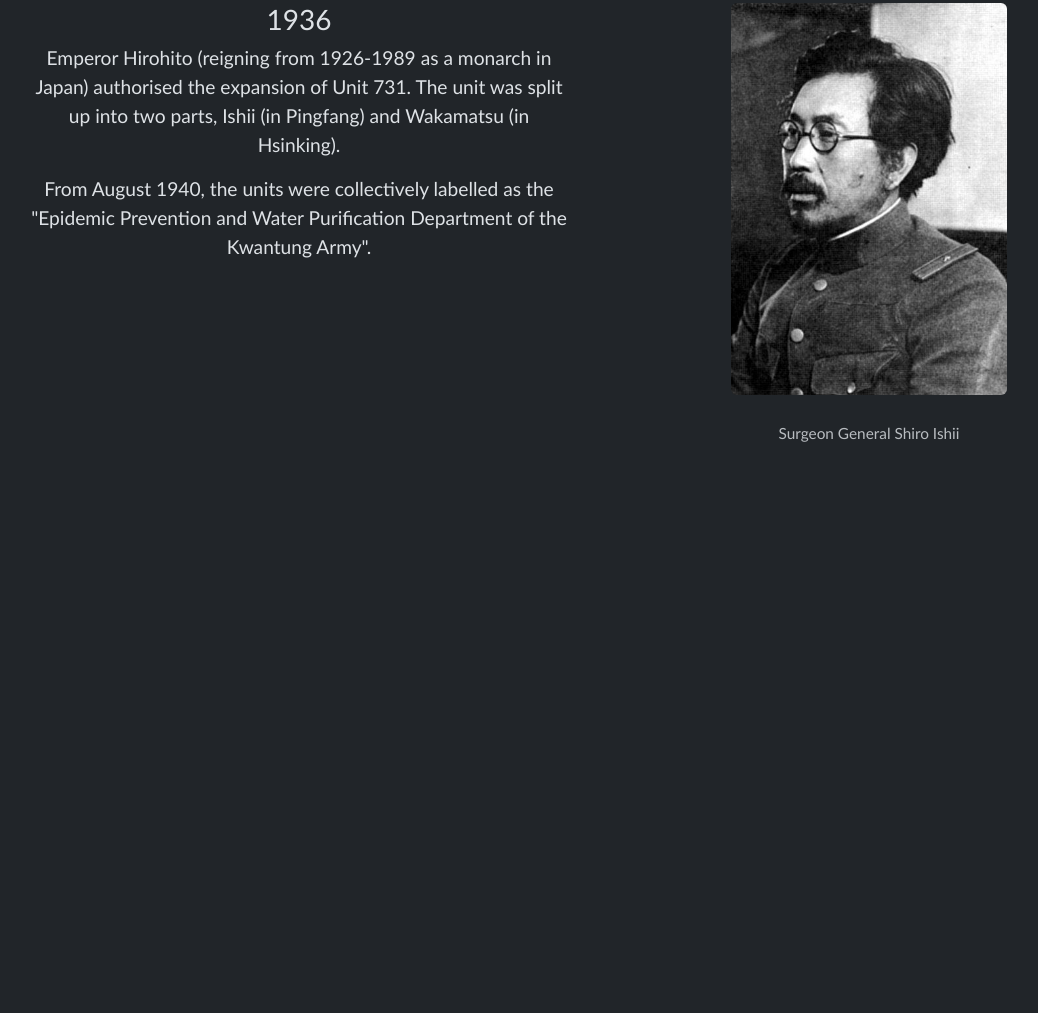
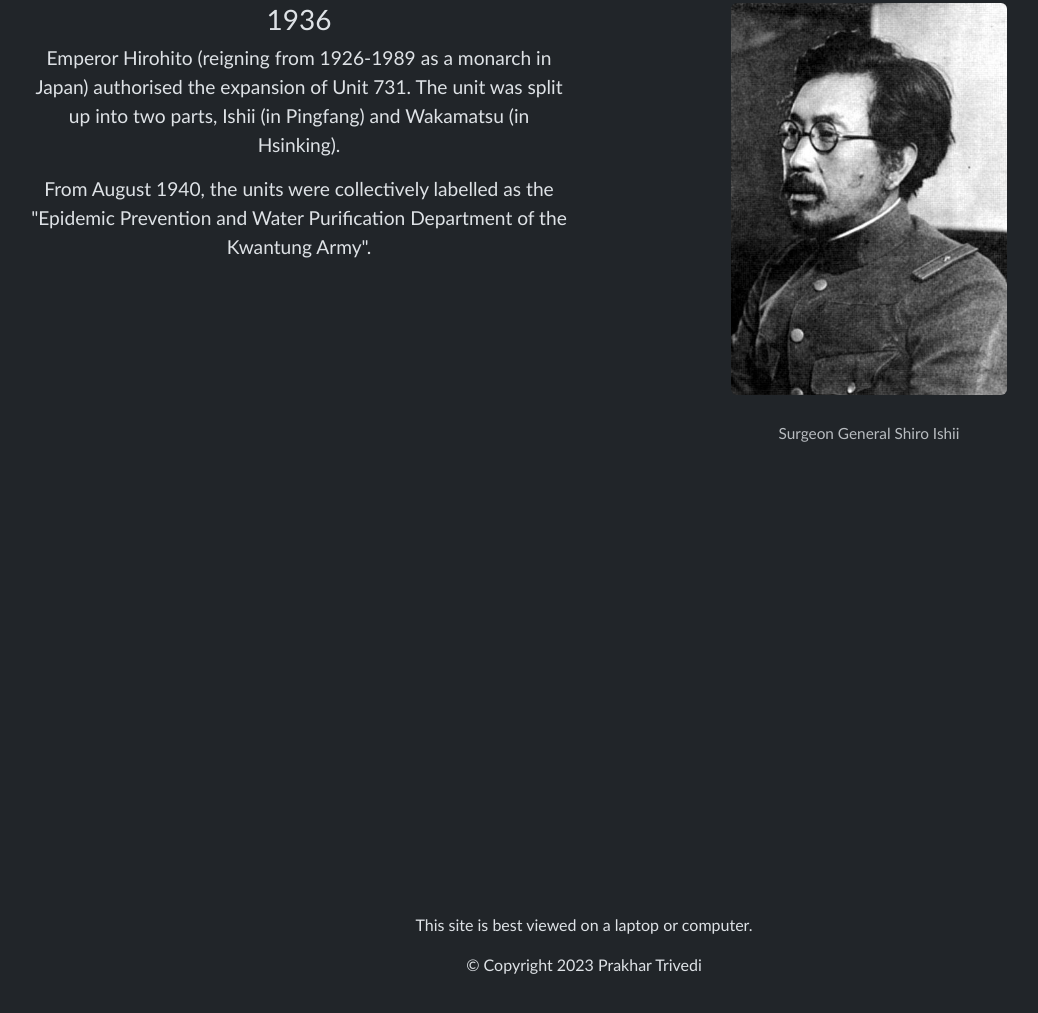
Before and after one commit to Prakhar896/Unit-731, a plain HTML site: page chapter2.html in a window 1280 px wide. Shown: the part 1003-2016 px from the top of the page, without its empty margins (56-1094 px from the left). Drawn offline with nearby package versions, Linux system fonts and the light colour scheme.

Commit message:
added copyright for chapter 2

```diff
--- a/chapter2.html
+++ b/chapter2.html
@@ -129,6 +129,7 @@
     </div>
 
     <script src="https://cdn.jsdelivr.net/npm/bootstrap@5.3.1/dist/js/bootstrap.bundle.min.js" integrity="sha384-HwwvtgBNo3bZJJLYd8oVXjrBZt8cqVSpeBNS5n7C8IVInixGAoxmnlMuBnhbgrkm" crossorigin="anonymous"></script>
+    <script src="js/copyright.js"></script>
 </body>
 
 </html>
```
